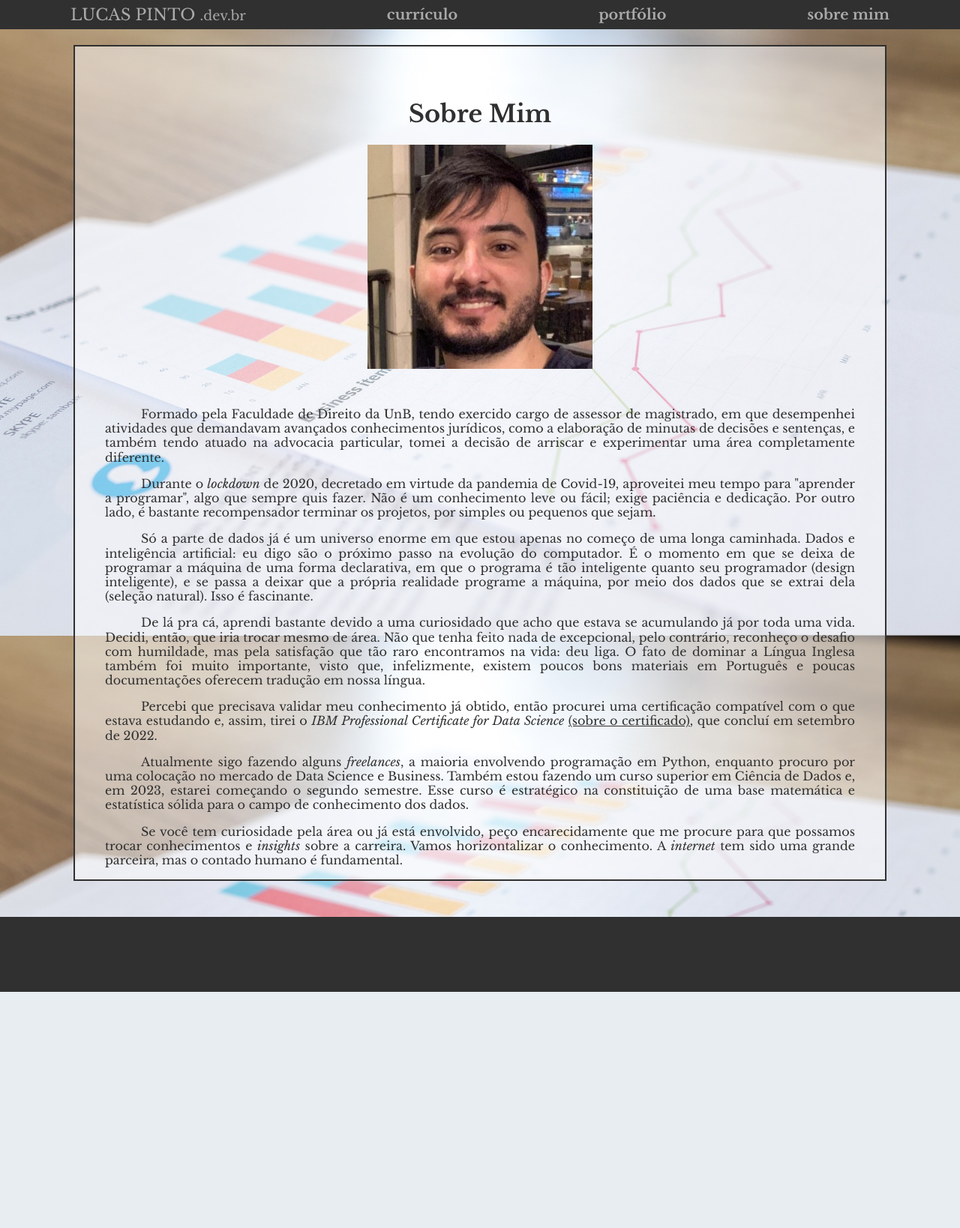
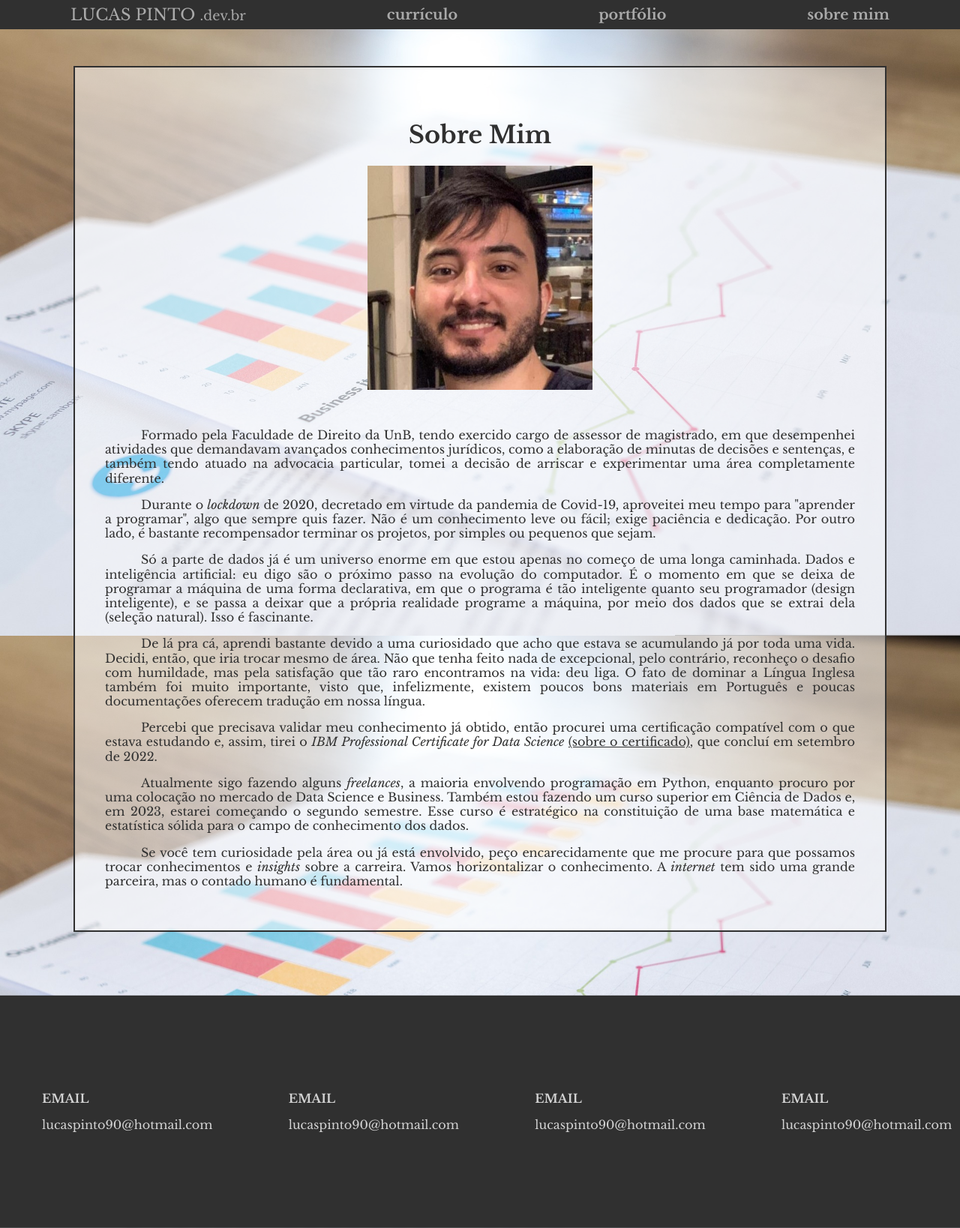
Before and after one commit to UmbreLu/personal_website, a Flask app: page /bio in a window 1280 px wide. Shown: the whole page at 75% size. Before the commit the page ends 1323 px from the top, so only its background shows below. Run offline with Flask 2, Linux system fonts and the light colour scheme.

Commit message:
footer changes

```diff
--- a/static/css/main.css
+++ b/static/css/main.css
@@ -76,6 +76,10 @@ div.changing {
     min-width: 40%;
 }
 
+div.outer {
+    padding: 20px;
+}
+
 div.transbox {
     margin: auto;
     margin-top: 60px;
@@ -84,6 +88,7 @@ div.transbox {
     padding-top: 50px;
     padding-left: 40px;
     padding-right: 40px;
+    padding-bottom: 40px;
     max-width: 1000px;
     background-color: rgba(255,255,255,0.5);
     border: 2px solid rgb(48,48,48);
@@ -113,10 +118,22 @@ div.home_outer {
 
 div.footer {
     background-color: rgb(48, 48, 48);
-    min-height: 100px;
+    min-height: 300px;
     width: 104%;
     margin-top: 40px;
     transform: translate(-2%, 8%);
+    color: lightgrey;
+    padding: 5px;
+    padding-right: 10px;
+    display: flex;
+    flex-wrap: wrap;
+    justify-content: space-around;
+    align-items: center;
+}
+
+div.contact-pad {
+    padding: 5px;
+    transform: translate(-5px, 0px);
 }
 
 .title {
@@ -167,6 +184,13 @@ div.footer {
               border: 1px solid black;
               transform: translateY(20%);
                 }*/
+        div.outer {
+            padding: 10px;
+        }
+        div.transbox {
+            margin-top: 120px;
+        }
+
        div.flex-container {
               display: flex;
               flex-direction: column;
--- a/templates/base.html
+++ b/templates/base.html
@@ -62,13 +62,37 @@
   </div><!-- transbox div closure -->
   </div><!-- outer div closure -->
     <div class="footer">
-        <div>
+        <div class="contact-pad">
+            <p><b>
+                EMAIL
+            </B></P>
+            <P>
+                lucaspinto90@hotmail.com
+            </p>
         </div>
-        <div>
+        <div class="contact-pad">
+            <p><b>
+                EMAIL
+            </B></P>
+            <P>
+                lucaspinto90@hotmail.com
+            </p>
         </div>
-        <div>
+        <div class="contact-pad">
+            <p><b>
+                EMAIL
+            </B></P>
+            <P>
+                lucaspinto90@hotmail.com
+            </p>
         </div>
-        <div>
+        <div class="contact-pad">
+            <p><b>
+                EMAIL
+            </B></P>
+            <P>
+                lucaspinto90@hotmail.com
+            </p>
         </div>
     </div>
 </body>
```
